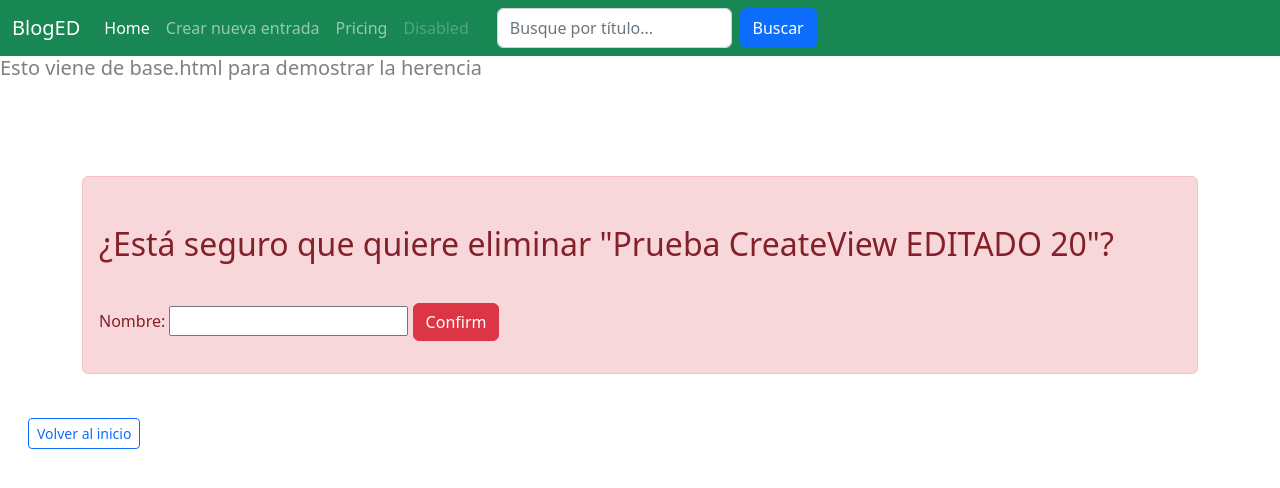
After one commit to DarianYane/Entrega-Final-Python-Coderhouse-Blog, a Django app: template Posteos/templates/Posteos/entrada_confirm_delete.html in a window 1280 px wide. The commit adds this page. Shown: the top 488 px of the page. Run offline with Django 4.2, Linux system fonts and the light colour scheme; the template is opened without the code that fills it: values that come from a table or form of the project are taken from there, others are empty; data comes from the database, SQL or seed files in the repository; both versions use the stored data as it was after the commit; some libraries are stand-ins or nearby versions.

Commit message:
DeleteCBV

```diff
--- /dev/null
+++ b/Posteos/templates/Posteos/entrada_confirm_delete.html
@@ -0,0 +1,20 @@
+{% extends 'base.html' %}
+{% block content %}
+<main class="flex-shrink-0">
+    <div class="container">
+
+        <div class="alert alert-danger" role="alert" style="margin-top: 4em">
+            <form method="post" style="margin-top: 2em">{% csrf_token %}
+                <p><h2>¿Está seguro que quiere eliminar "{{ object }}"?</h2></p>
+                    <br>
+                <p>
+                    {{ form }}
+                    <input type="submit" value="Confirm" class="btn btn-danger">
+                </p>
+            </form>
+        </div>
+    </div>
+        <a type="button" href="{% url 'bienvenida' %}" style="margin-top: 2em; margin-left: 2em;"
+            class="btn btn-sm btn-outline-primary">Volver al inicio</a>
+</main>
+{% endblock %}
--- a/Posteos/templates/Posteos/entrada_detail.html
+++ b/Posteos/templates/Posteos/entrada_detail.html
@@ -28,7 +28,7 @@
         </div>
     </div>
     <a href="{% url 'entrada-update' post.id %}" class="btn btn-sm btn-block btn-info">Editar</a>
-    <a href="{% url 'eliminarEntrada' post.id %}" class="btn btn-sm btn-block btn-danger">Eliminar</a>
+    <a href="{% url 'entrada-delete' post.id %}" class="btn btn-sm btn-block btn-danger">Eliminar</a>
     <br>
 </section>
 
--- a/Posteos/urls.py
+++ b/Posteos/urls.py
@@ -1,18 +1,12 @@
 from django.urls import path
 from Posteos import views
-
-#importar clase del profesor
-from .views import EntradaDetailView, EntradaCreateView, EntradaUpdateView
+from .views import EntradaDetailView, EntradaCreateView, EntradaUpdateView, EntradaDeleteView
 
 urlpatterns = [
     path('', views.BienvenidaView.as_view(), name='bienvenida'), # ListView
 
-
-
-
     path('buscar/', views.buscar, name='buscar'),
 
-        #Path del profesor
     path('entrada/<pk>', EntradaDetailView.as_view(), name='entrada-detail'), #DetailView
     # Deprecated path('verEntrada/<int:id>', views.verPost, name='verEntrada'),
 
@@ -20,19 +14,13 @@ urlpatterns = [
     # Deprecated path('crearpost/', views.crearPost, name='crearPost'),
 
     path('entrada/<pk>/update', EntradaUpdateView.as_view(), name ="entrada-update"), #UpdateView
-    # Deprecated path('editarEntrada/<int:id>', views.editarPost, name='editarEntrada'),          # Funciona, pero me duplica las entradas y no puedo resolver lo del id
+    # Deprecated path('editarEntrada/<int:id>', views.editarPost, name='editarEntrada'),
 
-
-    path('eliminarEntrada/<int:id>', views.eliminarPost, name='eliminarEntrada'),
+    path('eliminarEntrada/<pk>', EntradaDeleteView.as_view(), name ="entrada-delete" ), #DeleteView
+    # Deprecated path('eliminarEntrada/<int:id>', views.eliminarPost, name='eliminarEntrada'),
 
 
 
     path('test/', views.test, name='test'),
 
-
-#Path del profesor sin probar
-
-#    path('article/<pk>/delete', ArticleDeleteView.as_view(), name ="article-delete" ),
-
-
 ]
--- a/problemas.txt
+++ b/problemas.txt
@@ -1,16 +1,12 @@
 Problemas:
 no me aplica el RichTextField() en el formulario, pero sí en el panel de administracion
     Solucion
-    Agregar lo del ckeditor en static
+    Agregar lo del ckeditor en static???
 
 
 
 
 Pendientes:
-cambiar la forma de cargar imagenes
-probar delete view
-
-agregar un boton de leer entrada antes de la imagen en la pagina de bienvenida
 
 
 Al final:
```
Also changed, not shown: Posteos/templates/bienvenida.html (+4 -4 lines), Posteos/views.py (+5 -38 lines), db.sqlite3.
